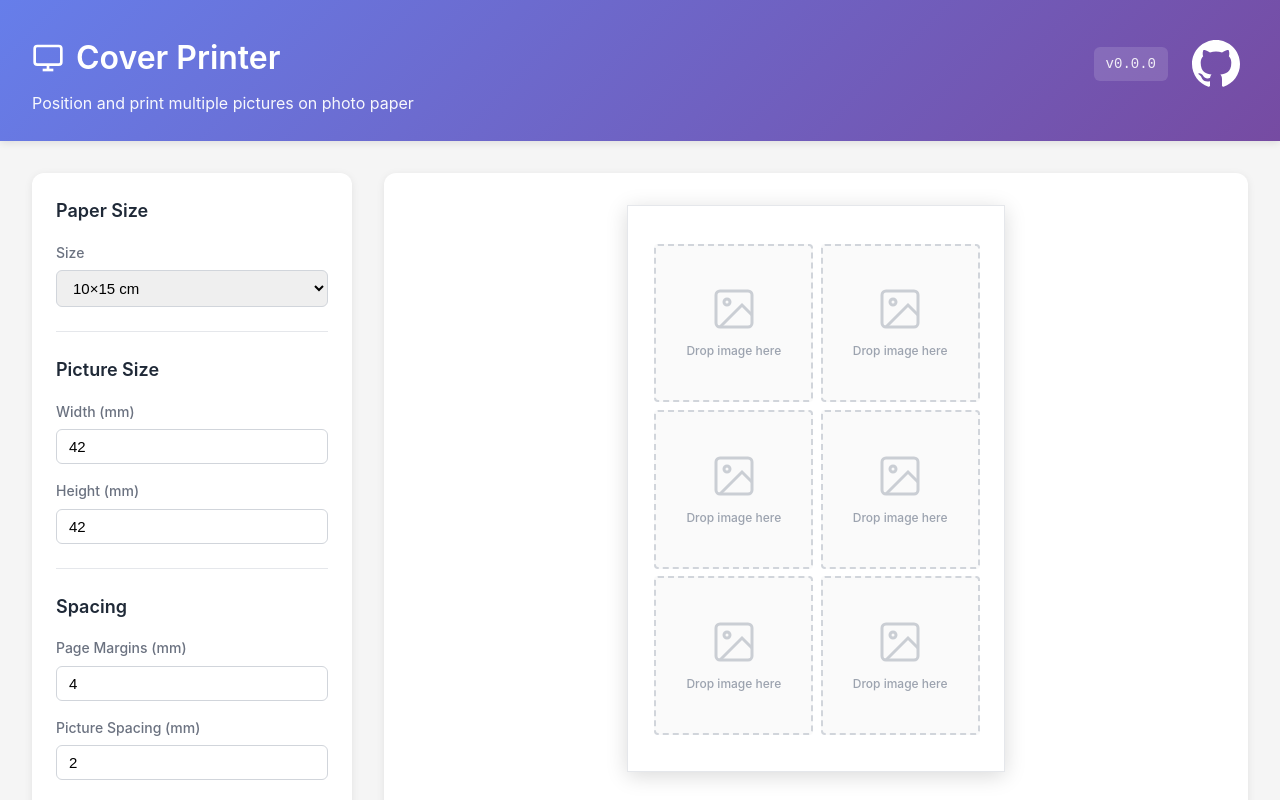
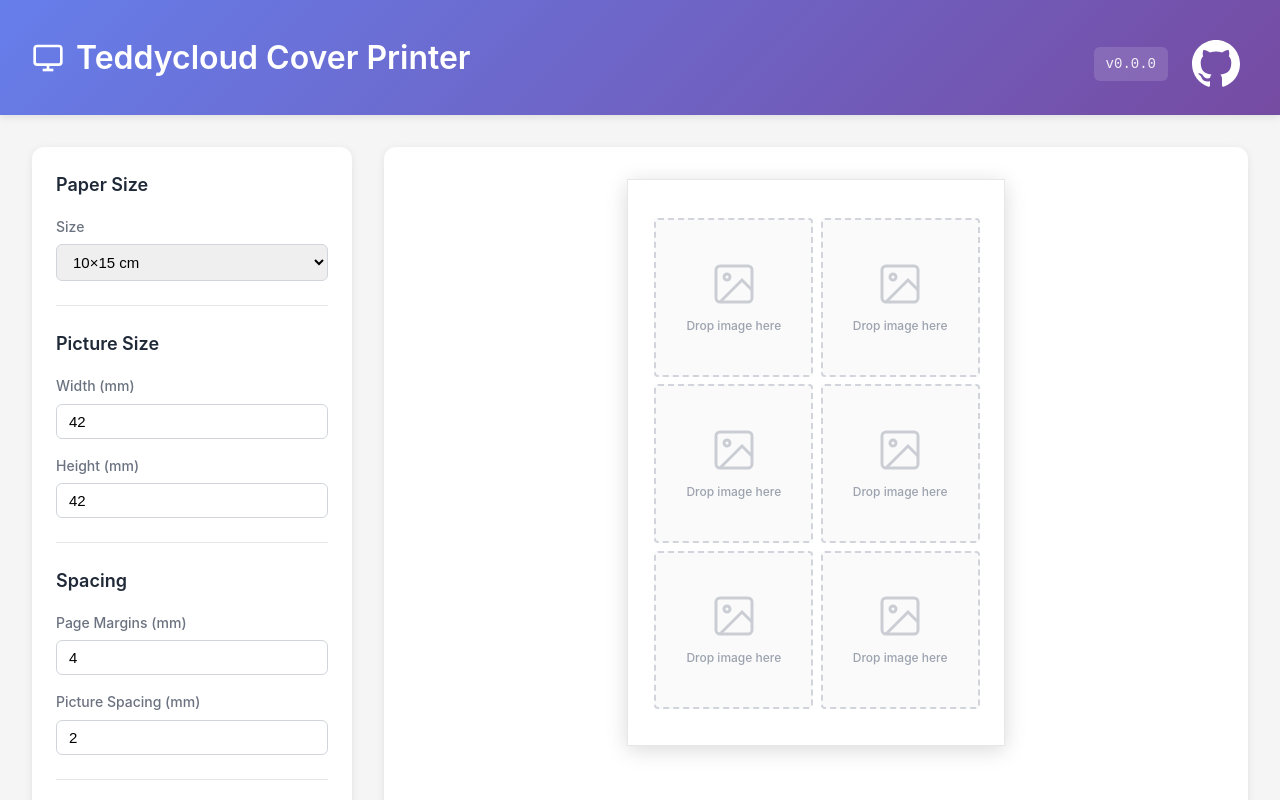
Before and after one commit to guided-traffic/cover-printer, an Angular app: page / in a window 1280 px wide. Shown: the top 800 px of the page. Built offline with nearby package versions, Linux system fonts and the light colour scheme.

Commit message:
fix: tool naming and version in header

```diff
--- a/angular.json
+++ b/angular.json
@@ -24,6 +24,11 @@
               {
                 "glob": "**/*",
                 "input": "public"
+              },
+              {
+                "glob": "**/*",
+                "input": "src/assets",
+                "output": "/assets"
               }
             ],
             "styles": [
@@ -82,6 +87,11 @@
               {
                 "glob": "**/*",
                 "input": "public"
+              },
+              {
+                "glob": "**/*",
+                "input": "src/assets",
+                "output": "/assets"
               }
             ],
             "styles": [
--- a/src/app/app.component.html
+++ b/src/app/app.component.html
@@ -8,9 +8,8 @@
           <path d="M8 21h8"></path>
           <path d="M12 17v4"></path>
         </svg>
-        Cover Printer
+        Teddycloud Cover Printer
       </h1>
-      <p class="subtitle">Position and print multiple pictures on photo paper</p>
     </div>
     <div class="header-right">
       <span class="build-number">{{ buildNumber }}</span>
```
